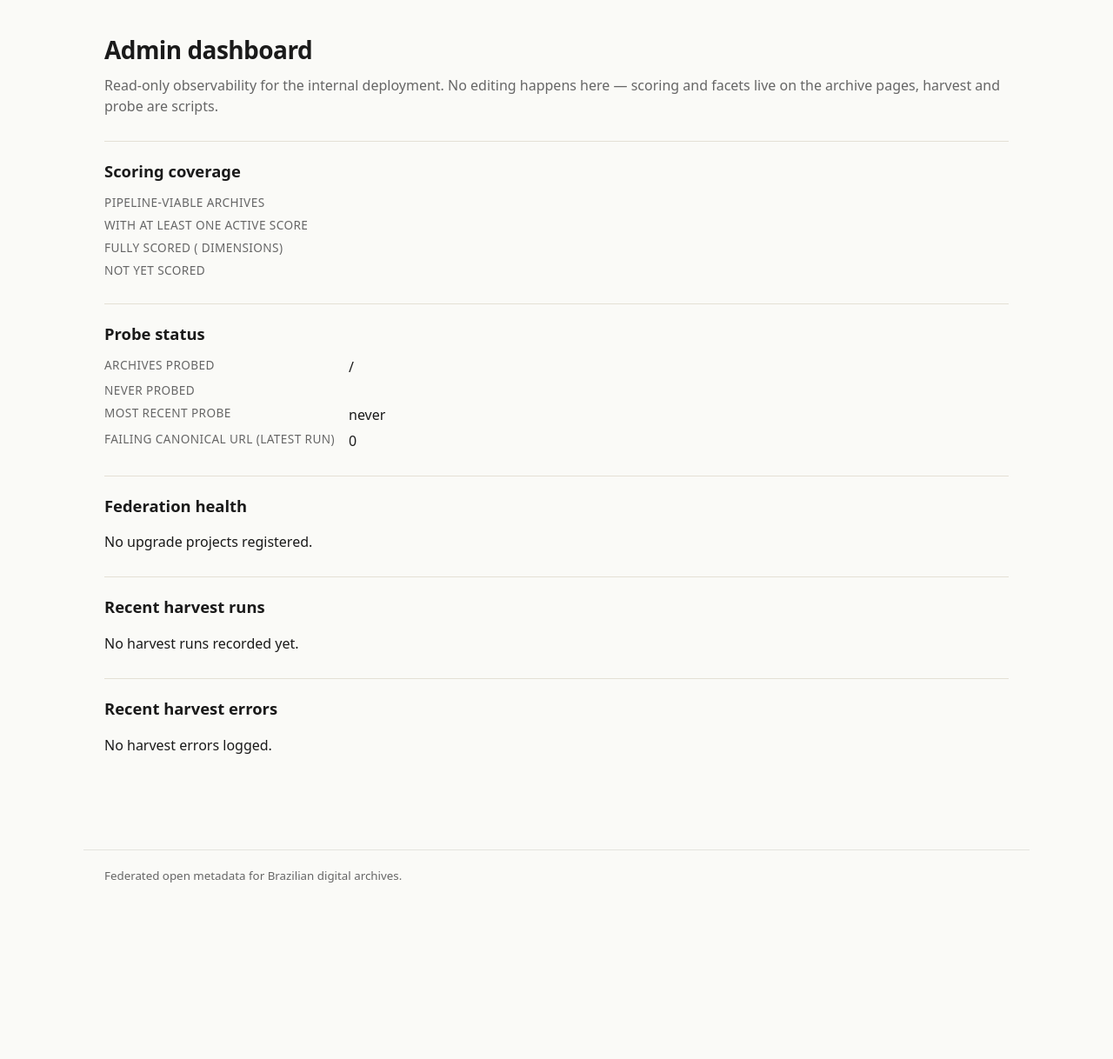
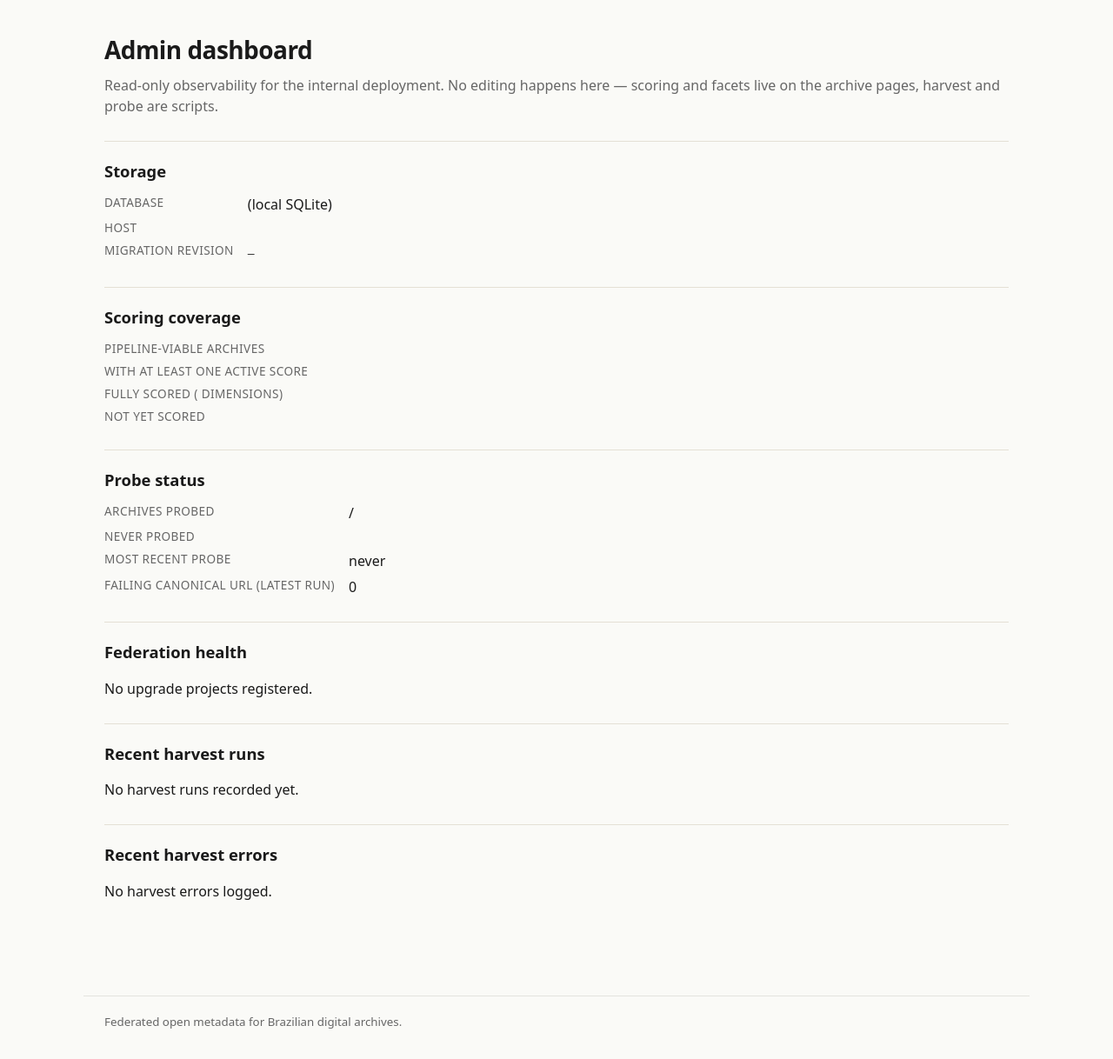
Before and after one commit to stevewil/brasil-archives, a Flask app: template app/templates/admin/index.html in a window 1280 px wide. Shown: the part 57-1275 px from the top of the page at 87% size. Before the commit the page ends 1072 px from the top, so only its background shows below. Run offline with Flask 3, Linux system fonts and the light colour scheme; the template is opened without the code that fills it, so the values that code supplies are empty; parts of the project's set-up code (start-up, migrations or seed data) failed here and were passed over.

Commit message:
feat(admin): storage panel + /healthz database field
"Are we on Supabase yet?" answerable from a URL:

- GET /healthz gains "database": "sqlite" | "postgresql".
- /admin/ dashboard gains a Storage panel: dialect (labelled local SQLite
  / Supabase-Postgres), password-masked host, current migration revision,
  and the per-source src_<slug> schemas (Postgres only).

_storage_info() checks alembic_version existence via inspect() rather than
catching a failed query (which would poison the request transaction on PG).

Co-Authored-By: Claude Sonnet 5 <noreply@anthropic.com>

```diff
--- a/app/__init__.py
+++ b/app/__init__.py
@@ -107,6 +107,11 @@ def create_app(config_name: str | None = None) -> Flask:
     # Simple health check for deploy monitoring
     @app.get("/healthz")
     def healthz() -> dict[str, str]:
-        return {"status": "ok", "app": app.config["APP_NAME"], "version": app.config["APP_VERSION"]}
+        return {
+            "status": "ok",
+            "app": app.config["APP_NAME"],
+            "version": app.config["APP_VERSION"],
+            "database": db.engine.dialect.name,  # "sqlite" | "postgresql"
+        }
 
     return app
--- a/app/templates/admin/index.html
+++ b/app/templates/admin/index.html
@@ -7,6 +7,29 @@
   <p class="page-header__lede">
     {{ _("Read-only observability for the internal deployment. No editing happens here — scoring and facets live on the archive pages, harvest and probe are scripts.") }}
   </p>
+</section>
+
+<section class="admin-panel">
+  <h2>{{ _("Storage") }}</h2>
+  <dl class="summary-grid">
+    <dt>{{ _("Database") }}</dt>
+    <dd>
+      <strong>{{ storage.dialect }}</strong>
+      {% if storage.dialect == 'postgresql' %}({{ _("Supabase / Postgres") }}){% else %}({{ _("local SQLite") }}){% endif %}
+    </dd>
+    <dt>{{ _("Host") }}</dt>
+    <dd><code>{{ storage.host }}</code></dd>
+    <dt>{{ _("Migration revision") }}</dt>
+    <dd><code>{{ storage.revision or '—' }}</code></dd>
+    {% if storage.dialect == 'postgresql' %}
+    <dt>{{ _("Per-source schemas") }}</dt>
+    <dd>
+      {% if storage.source_schemas %}
+        {% for s in storage.source_schemas %}<code>{{ s }}</code>{% if not loop.last %}, {% endif %}{% endfor %}
+      {% else %}—{% endif %}
+    </dd>
+    {% endif %}
+  </dl>
 </section>
 
 <section class="admin-panel">
```
Also changed, not shown: app/blueprints/admin/routes.py (+32 -1 lines), tests/test_app.py (+1 -0 lines).
